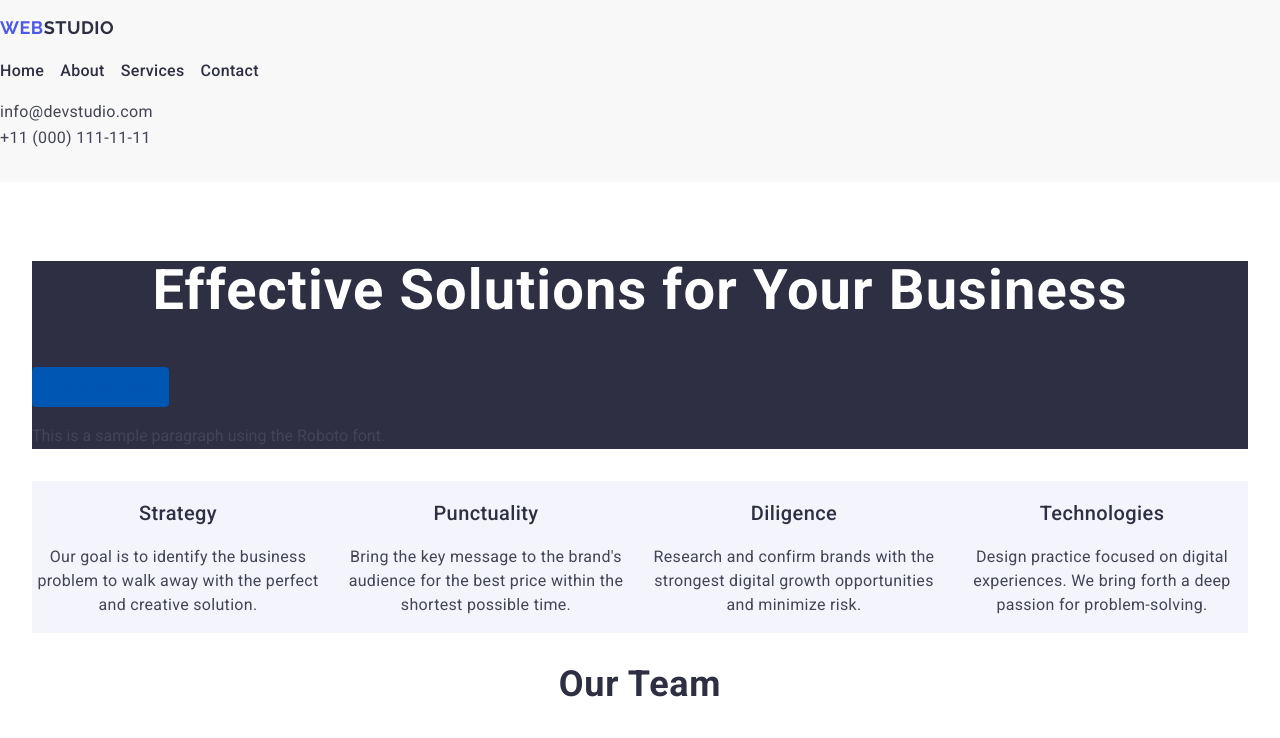
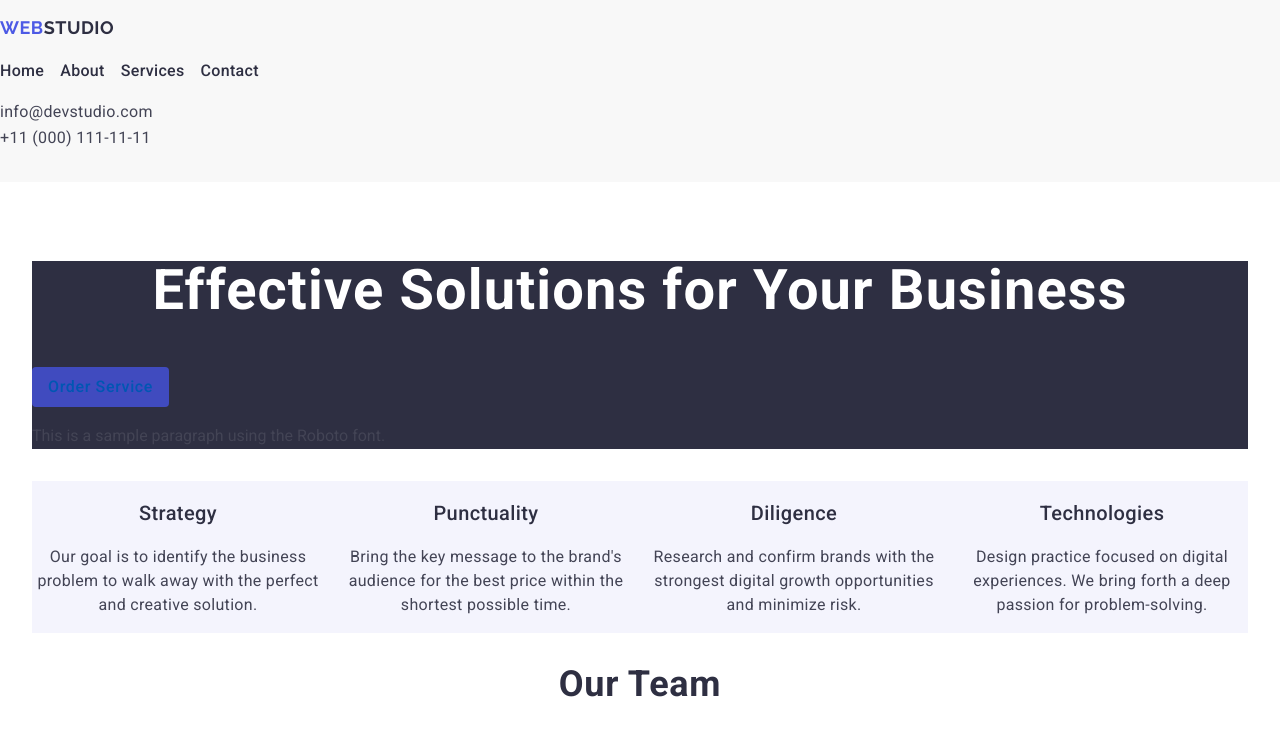
Before and after one commit to Tugay-7/goit-markup-hw-02, a plain HTML site: page index.html in a window 1280 px wide. In both pictures the pointer is over the button "Order Service". Shown: the top 738 px of the page. Drawn offline with Linux system fonts and the light colour scheme.

Commit message:
Add hover and focus styles for button

```diff
--- a/css/styles.css
+++ b/css/styles.css
@@ -81,6 +81,11 @@ body {
   font-size: 16px;
   line-height: 1.5;
   letter-spacing: 0.04em;
+}
+
+.cta-button:hover,
+.cta-button:focus {
+  background-color: #404BBF;
 }
 
 .second-section {
@@ -224,7 +229,7 @@ button {
 
 button:hover,
 button:focus {
-  background-color: #0056b3;
+  background-color: #404BBF;
 }
 
 /* Portfolio Section */
```
